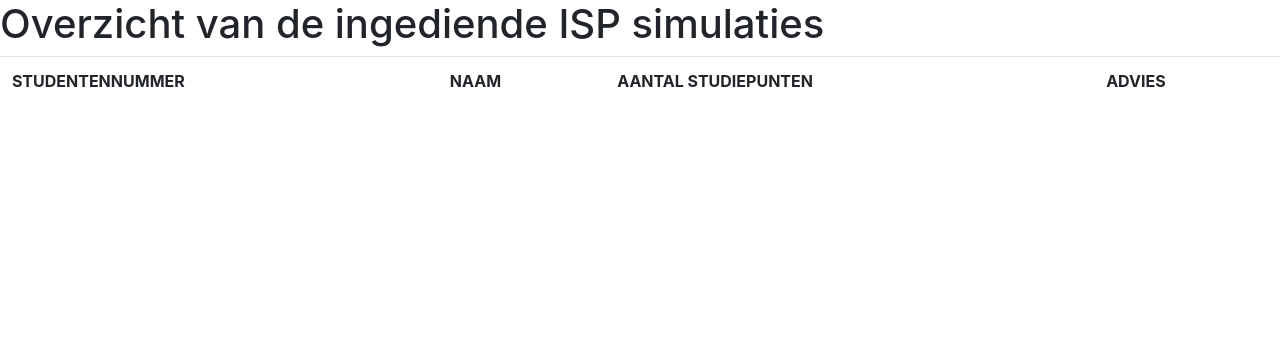
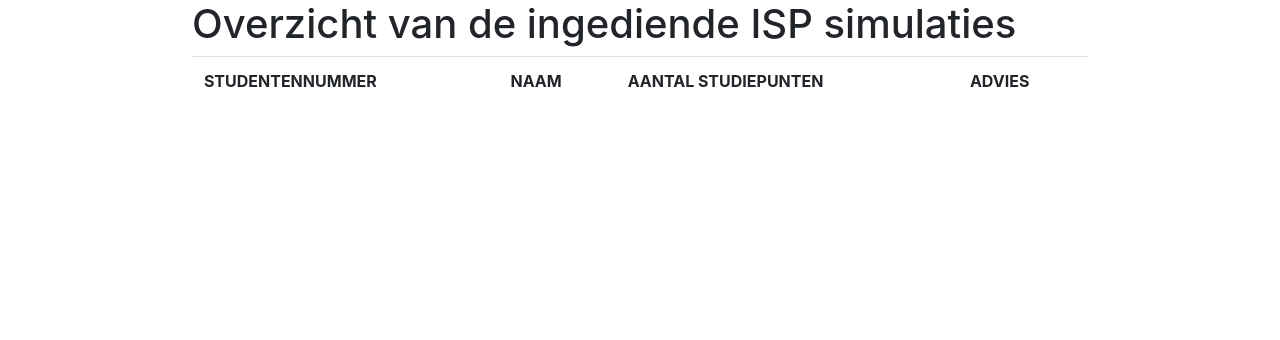
Before and after one commit to mnmpower/ISP-simulatie, a CodeIgniter app: page /team22/index.php/docent/index in a window 1280 px wide. Shown: the part 86-426 px from the top of the page. Run offline with CodeIgniter, Linux system fonts and the light colour scheme; data that the repository does not hold is empty; some libraries are stand-ins or nearby versions.

Commit message:
Placed Docent-index in container70

```diff
--- a/application/views/Docent/index.php
+++ b/application/views/Docent/index.php
@@ -1,3 +1,4 @@
+<div class="container70">
     <h1>
         <?php
             echo $title
@@ -23,3 +24,6 @@
 
         </tbody>
     </table>
+
+
+</div>
```
Lines whose indentation alone changed are shown as unchanged.
